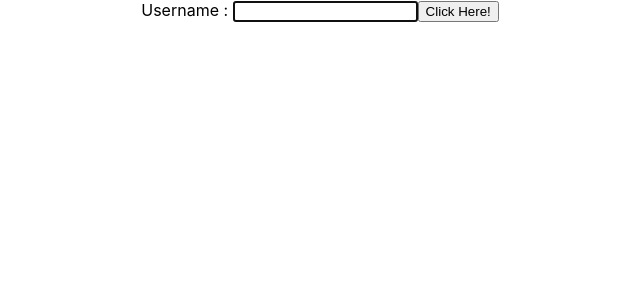
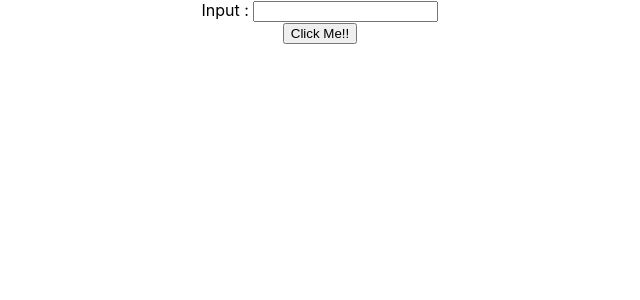
Before and after one commit to x-farzan/CodeEvolution-React-basics, a React (Create React App) app: page / in a window 1280 px wide. Shown: the top 300 px of the page, without its empty margins (320-960 px from the left). Built offline with nearby package versions, Linux system fonts and the light colour scheme.

Commit message:
Refs on component.

```diff
--- a/src/App.js
+++ b/src/App.js
@@ -25,11 +25,14 @@ import UpdateLifeCycle from "./components/UpdateLifeCycle";
 import Table from "./components/Table";
 import PParentComponent from "./components/PParentComponent";
 import RefDemo from "./components/RefDemo";
+import FocusParent from "./components/FocusParent";
 
 function App() {
   return (
     <div className="App">
-      <RefDemo />
+      <FocusParent />
+
+      {/* <RefDemo /> */}
 
       {/* Pure component in class functionality using memo in functional component */}
       {/* <PParentComponent /> */}
--- /dev/null
+++ b/src/components/FocusParent.js
@@ -0,0 +1,24 @@
+import React, { Component } from "react";
+import Input from "./Input";
+
+class FocusParent extends Component {
+  constructor(props) {
+    super(props);
+    this.parentRef = React.createRef();
+  }
+
+  changeFocus = () => {
+    this.parentRef.current.highlightFocus();
+  };
+
+  render() {
+    return (
+      <div>
+        <Input ref={this.parentRef} />
+        <button onClick={this.changeFocus}>Click Me!!</button>
+      </div>
+    );
+  }
+}
+
+export default FocusParent;
--- /dev/null
+++ b/src/components/Input.js
@@ -0,0 +1,23 @@
+import React, { Component } from "react";
+
+class Input extends Component {
+  constructor(props) {
+    super(props);
+    this.input = React.createRef();
+  }
+
+  highlightFocus() {
+    this.input.current.focus();
+  }
+
+  render() {
+    return (
+      <div>
+        <label>Input : </label>
+        <input type="text" ref={this.input} />
+      </div>
+    );
+  }
+}
+
+export default Input;
```
